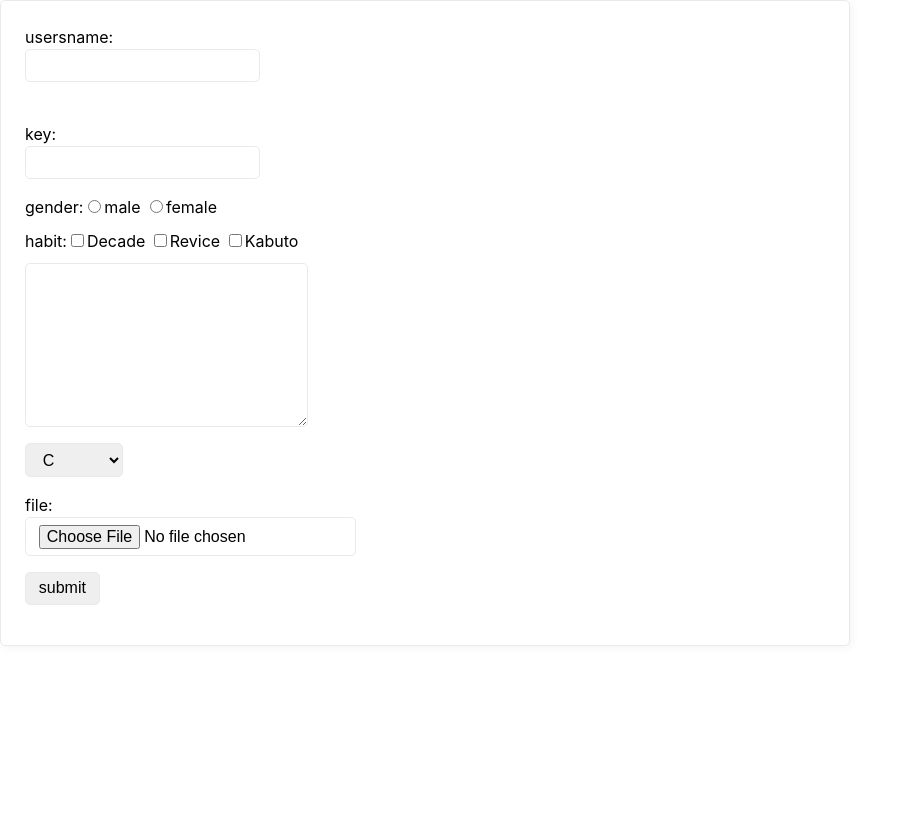
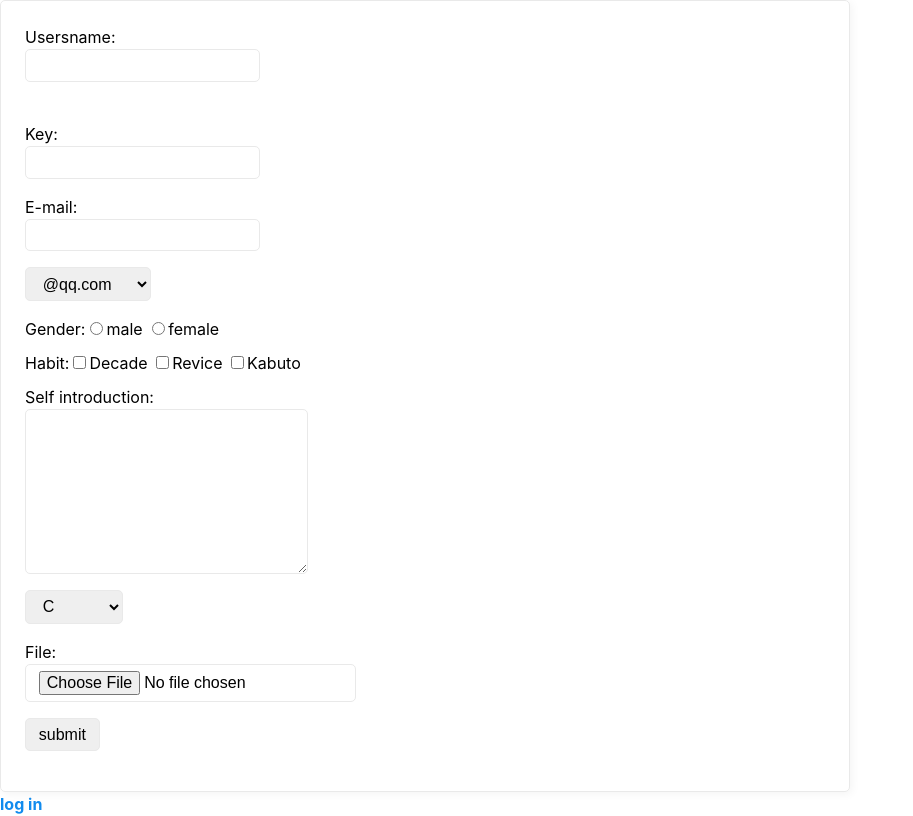
Before and after one commit to Madak0/Madak0.github.io, a plain HTML site: page form.html in a window 1280 px wide. Shown: the whole page, without its empty margins (0-913 px from the left). Drawn offline with Linux system fonts and the light colour scheme.

Commit message:
Update form.html

```diff
--- a/form.html
+++ b/form.html
@@ -11,14 +11,19 @@
 
 <body>
     <form action="/login" method="post">
-        usersname:<input type="text" name="username" id="" placeholder="" /><br>
-        key:<input type="text" name="" id="">
-        gender:<input type="radio" name="gender" id="">male
+        Usersname:<input type="text" name="username" id="" placeholder="" /><br>
+        Key:<input type="text" name="" id="">
+        E-mail:<input type="text" name="email" id="" >        <select name=".com" id="">
+            <option value="1">@qq.com</option>
+            <option value="2">@163.com</option>
+            <option value="3">@126.com</option>
+        </select>
+        Gender:<input type="radio" name="gender" id="">male
         <input type="radio" name="gender" id="">female<br>
-        habit:<input type="checkbox" name="Decade" id="">Decade
+        Habit:<input type="checkbox" name="Decade" id="">Decade
         <input type="checkbox" name="Revice"id="">Revice
         <input type="checkbox" name="Kabuto"id="">Kabuto<br>
-        <textarea name="" id="" cols="30" rows="10"></textarea>
+        Self introduction:<textarea name="" id="" cols="30" rows="10"></textarea>
         <select name="flang" id="">
             <option value="1">C</option>
             <option value="2">Python</option>
@@ -26,10 +31,10 @@
 
         </select>
 
-        file:<input type="file" name="" id="">
+        File:<input type="file" name="" id="">
         <input type="submit" value="submit">
     </form>
-
+    <a href="https://madak0.github.io/" >log in</a>
 </body>
 
 </html>
```
